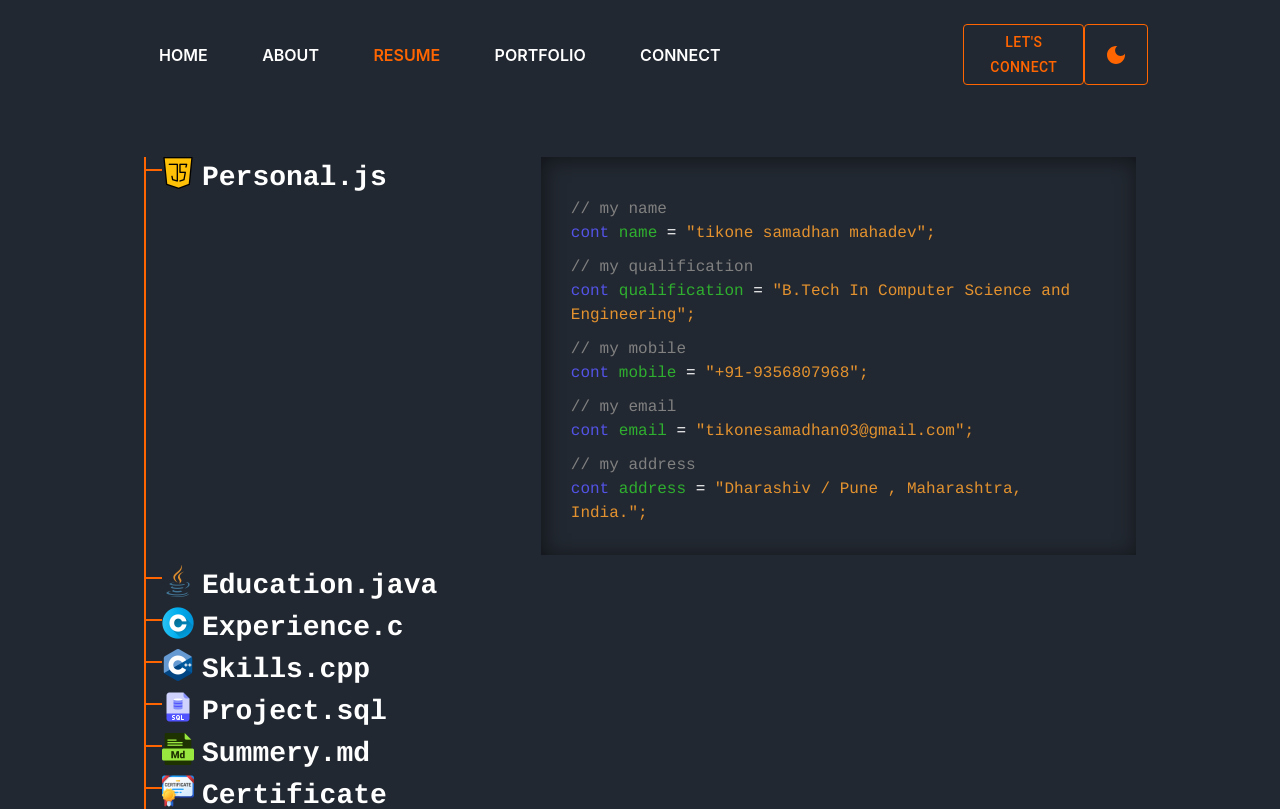
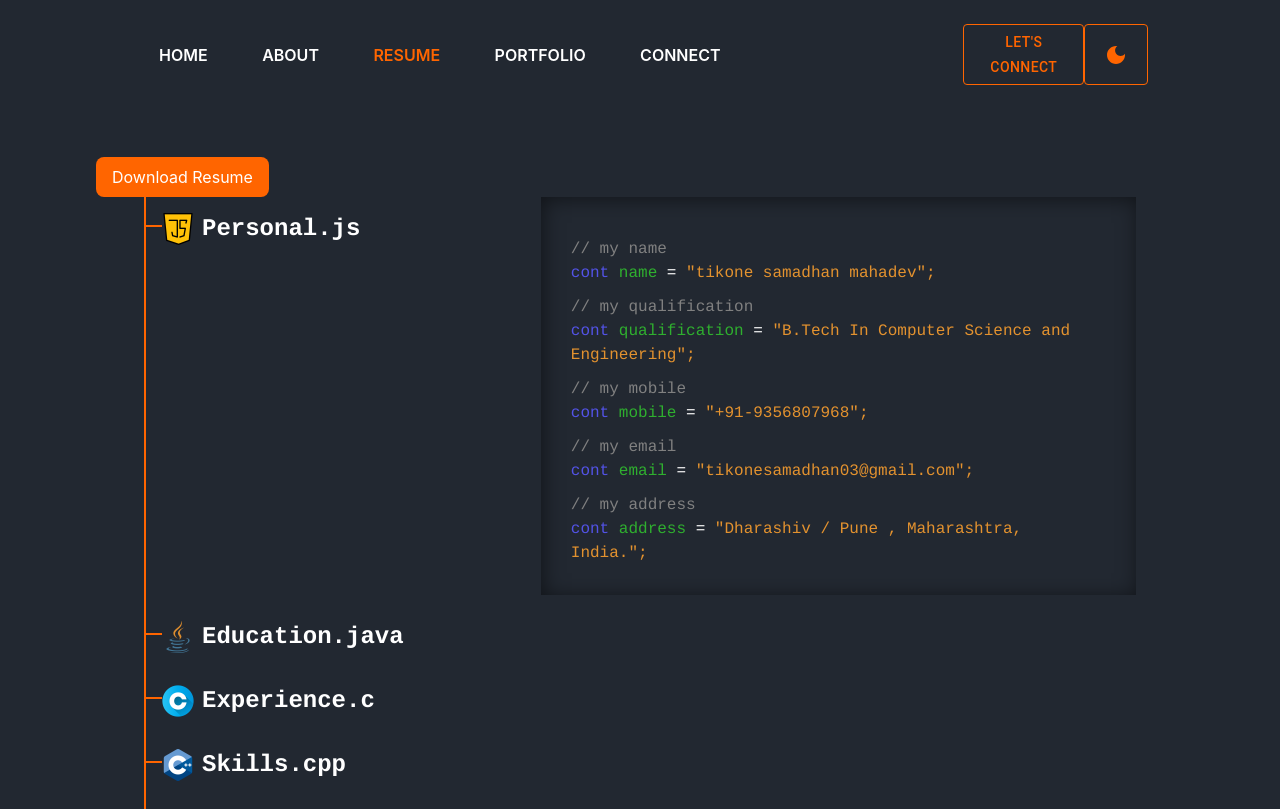
Before and after one commit to SamadhanTikone/Portfolio, a React (Vite) app: page /resume in a window 1280 px wide. Shown: the top 809 px of the page. Built offline with nearby package versions, Linux system fonts and the light colour scheme.

Commit message:
downloaded button

```diff
--- a/package.json
+++ b/package.json
@@ -18,7 +18,9 @@
     "gsap": "^3.12.5",
     "react": "^18.3.1",
     "react-dom": "^18.3.1",
-    "react-router-dom": "^7.0.2"
+    "react-router-dom": "^7.0.2",
+    "react-slick": "^0.30.3",
+    "slick-carousel": "^1.8.1"
   },
   "devDependencies": {
     "@eslint/js": "^9.15.0",
--- a/src/Components/Home/Home.jsx
+++ b/src/Components/Home/Home.jsx
@@ -2,6 +2,7 @@ import { useContext } from "react"
 import { Theme } from "../Context/Context"
 import Button from '@mui/material/Button';
 import Connect from "./Connect"
+// import Sliders from "../Sliders/Sliders"
 
 import  "./Home.css"
 import { useGSAP } from "@gsap/react"
@@ -78,7 +79,7 @@ export default function Home() {
 
         </div>
 
-
+{/* <Sliders/> */}
 
     </div>
     </>
--- a/src/Components/Resume/Resume.jsx
+++ b/src/Components/Resume/Resume.jsx
@@ -31,12 +31,18 @@ export default function Resume() {
   return (
     <div className={`md:px-24  pt-12 ${theme ? "bg-[#222831] text-white" : "bg-white text-black"}`}>
 
+<div>
+      <a href="./Resume/TikoneSamadhan_Resume.pdf" download>
+        <button className="px-4 py-2 bg-[#FF6500] rounded-lg">Download Resume</button>
+      </a>
+    </div>
+
       <div className={`flex w-full md:px-12 px-4 main  md:flex-row flex-col ${isPersonalClicked ? "justify-between" : "null"}`}>
 
-        <div className="flex showInfo">
+        <div className="flex showInfo py-4">
           <span className="w-4 hLine bg-[#FF6500] text-center mt-3"></span>
           <img src="./Resume/java-script.png" alt="file.js" className="w-8 h-8 mr-2" />
-          <h1 className={`cursor-pointer `} onClick={handleClick}>Personal.js</h1>
+          <h1 className={`cursor-pointer md:text-xl  lg:text-2xl text-lg`} onClick={handleClick}>Personal.js</h1>
 
         </div>
 
@@ -57,10 +63,10 @@ export default function Resume() {
 
       <div className={`flex w-full md:px-12 px-4 main  md:flex-row flex-col ${isEducationClicked ? "justify-between" : "null"}`}>
 
-        <div className="flex showInfo">
+        <div className="flex showInfo py-4">
           <span className="w-4 hLine bg-[#FF6500] text-center mt-3"></span>
           <img src="./Resume/java.png" alt="file.js" className="w-8 h-8 mr-2" />
-          <h1 className={`cursor-pointer `} onClick={handleEducation}>Education.java</h1>
+          <h1 className={`cursor-pointer md:text-xl lg:text-2xl text-lg`} onClick={handleEducation}>Education.java</h1>
 
         </div>
 
@@ -90,10 +96,10 @@ export default function Resume() {
 
       <div className={`flex w-full md:px-12 px-4 main  md:flex-row flex-col ${isExpClicked ? "justify-between" : "null"}`}>
 
-        <div className="flex showInfo">
+        <div className="flex showInfo py-4">
           <span className="w-4 hLine bg-[#FF6500] text-center mt-3"></span>
           <img src="./Resume/letter-c.png" alt="file.js" className="w-8 h-8 mr-2" />
-          <h1 className={`cursor-pointer `} onClick={handleExp}>Experience.c</h1>
+          <h1 className={`cursor-pointer md:text-xl lg:text-2xl text-lg`} onClick={handleExp}>Experience.c</h1>
 
         </div>
 
@@ -137,10 +143,10 @@ export default function Resume() {
 
       <div className={`flex w-full md:px-12 px-4 main  md:flex-row flex-col ${isSkillsClicked ? "justify-between" : "null"}`}>
 
-<div className="flex showInfo">
+<div className="flex showInfo py-4">
   <span className="w-4 hLine bg-[#FF6500] text-center mt-3"></span>
   <img src="./Resume/c-.png" alt="file.js" className="w-8 h-8 mr-2" />
-  <h1 className={`cursor-pointer `} onClick={handleSkills}>Skills.cpp</h1>
+  <h1 className={`cursor-pointer md:text-xl lg:text-2xl text-lg`} onClick={handleSkills}>Skills.cpp</h1>
 
 </div>
 
@@ -162,10 +168,10 @@ export default function Resume() {
 
 <div className={`flex w-full md:px-12 px-4 main  md:flex-row flex-col ${isSkillsClicked ? "justify-between" : "null"}`}>
 
-<div className="flex showInfo">
+<div className="flex showInfo py-4">
   <span className="w-4 hLine bg-[#FF6500] text-center mt-3"></span>
   <img src="./Resume/sql.png" alt="file.js" className="w-8 h-8 mr-2" />
-  <h1 className={`cursor-pointer `} onClick={handleSkills}>Project.sql</h1>
+  <h1 className={`cursor-pointer md:text-xl lg:text-2xl text-lg`} onClick={handleSkills}>Project.sql</h1>
 
 </div>
 
@@ -182,10 +188,10 @@ export default function Resume() {
 
 <div className={`flex w-full md:px-12 px-4 main  md:flex-row flex-col ${isSkillsClicked ? "justify-between" : "null"}`}>
 
-<div className="flex showInfo">
+<div className="flex showInfo py-4">
   <span className="w-4 hLine bg-[#FF6500] text-center mt-3"></span>
   <img src="./Resume/substance.png" alt="file.js" className="w-8 h-8 mr-2" />
-  <h1 className={`cursor-pointer `} onClick={handleSkills}>Summery.md</h1>
+  <h1 className={`cursor-pointer md:text-xl lg:text-2xl text-lg`} onClick={handleSkills}>Summery.md</h1>
 
 </div>
 
@@ -209,10 +215,10 @@ export default function Resume() {
 
 <div className={`flex w-full md:px-12 px-4 main  md:flex-row flex-col ${isSkillsClicked ? "justify-between" : "null"}`}>
 
-<div className="flex showInfo">
+<div className="flex showInfo py-4">
   <span className="w-4 hLine bg-[#FF6500] text-center mt-3"></span>
   <img src="./Resume/certificate.png" alt="file.js" className="w-8 h-8 mr-2" />
-  <h1 className={`cursor-pointer `} onClick={handleSkills}>Certificate</h1>
+  <h1 className={`cursor-pointer md:text-xl lg:text-2xl text-lg `} onClick={handleSkills}>Certificate</h1>
 
 </div>
 
--- /dev/null
+++ b/src/Components/Sliders/Slider.module.css
@@ -0,0 +1,5 @@
+.slider div div{
+    background-color: red;
+    width: 400px;
+    height: 200px;
+}
--- /dev/null
+++ b/src/Components/Sliders/Sliders.jsx
@@ -0,0 +1,41 @@
+
+import Slider from "react-slick";
+
+function AutoPlay() {
+  const settings = {
+    dots: true,
+    infinite: true,
+    slidesToShow: 3,
+    slidesToScroll: 1,
+    autoplay: true,
+    speed: 2000,
+    autoplaySpeed: 2000,
+    cssEase: "linear"
+  };
+  return (
+    <div className="">
+      <Slider {...settings}>
+        <div>
+          <h3>1</h3>
+        </div>
+        <div>
+          <h3>2</h3>
+        </div>
+        <div>
+          <h3>3</h3>
+        </div>
+        <div>
+          <h3>4</h3>
+        </div>
+        <div>
+          <h3>5</h3>
+        </div>
+        <div>
+          <h3>6</h3>
+        </div>
+      </Slider>
+    </div>
+  );
+}
+
+export default AutoPlay;
```
Also changed, not shown: 2 other files (tests, documents, lock files or other folders).
